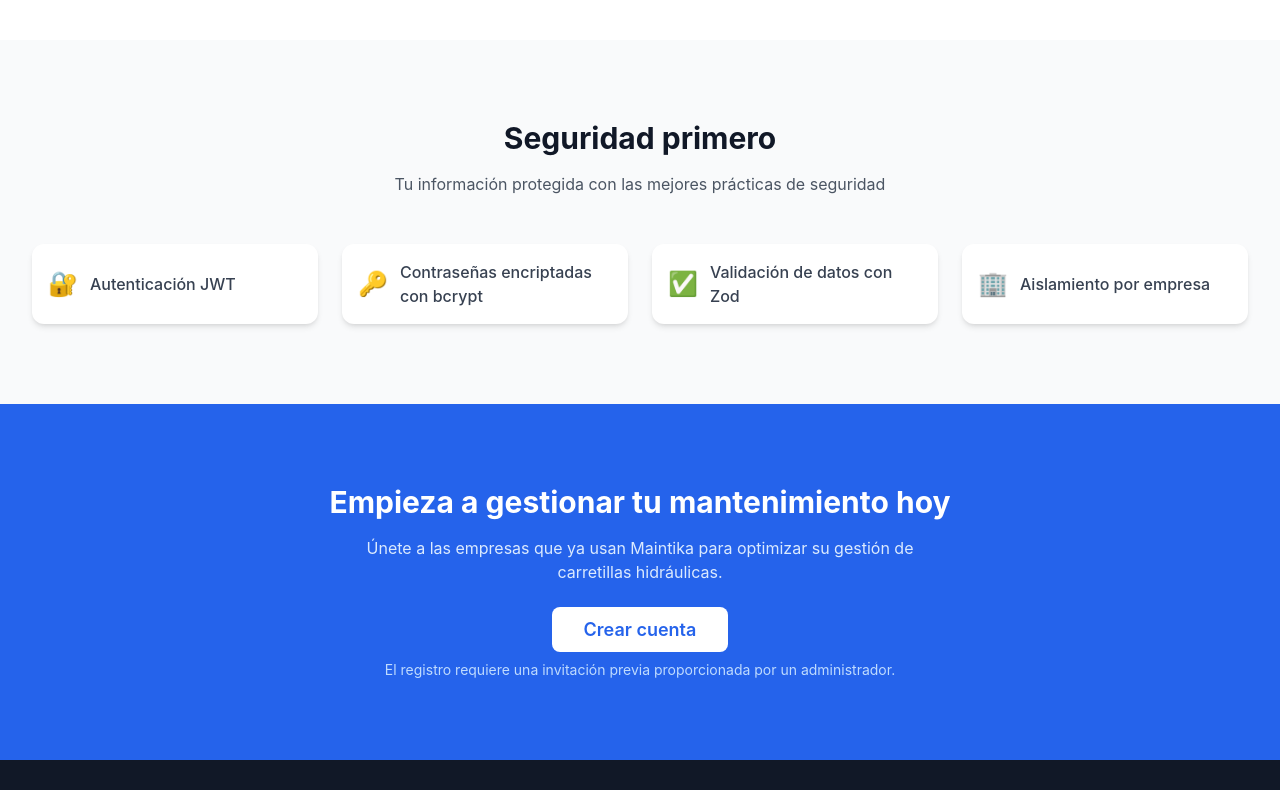
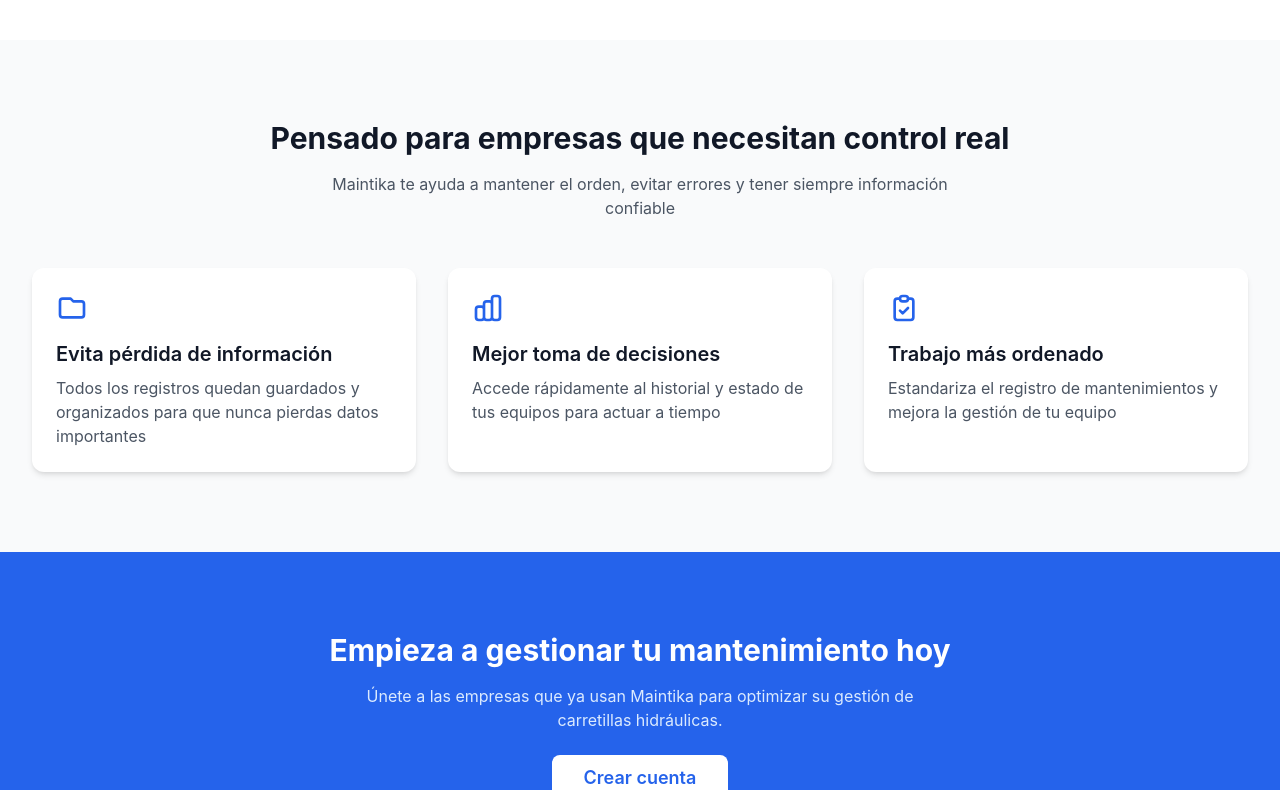
Before and after one commit to bryanquille/maintenance-app, a React (Vite) app in the folder client/: page / in a window 1280 px wide. Shown: the part 1780-2570 px from the top of the page. Built offline with nearby package versions, Linux system fonts and the light colour scheme; no server answers.

Commit message:
improve landing page header for mobile and change a section to add value

```diff
--- a/client/src/pages/LandingPage.tsx
+++ b/client/src/pages/LandingPage.tsx
@@ -47,7 +47,7 @@
       </svg>
     ),
     title: 'Seguridad Avanzada',
-    description: 'JWT, contraseñas encriptadas y validación de datos con Zod.',
+    description: 'Tu información protegida con acceso seguro y verificación de datos.',
   },
 ];
 
@@ -69,11 +69,34 @@
   },
 ];
 
-const securityItems = [
-  { icon: '🔐', text: 'Autenticación JWT' },
-  { icon: '🔑', text: 'Contraseñas encriptadas con bcrypt' },
-  { icon: '✅', text: 'Validación de datos con Zod' },
-  { icon: '🏢', text: 'Aislamiento por empresa' },
+const valueItems = [
+  {
+    icon: (
+      <svg className="w-8 h-8" fill="none" viewBox="0 0 24 24" stroke="currentColor">
+        <path strokeLinecap="round" strokeLinejoin="round" strokeWidth={2} d="M3 7v10a2 2 0 002 2h14a2 2 0 002-2V9a2 2 0 00-2-2h-6l-2-2H5a2 2 0 00-2 2z" />
+      </svg>
+    ),
+    title: 'Evita pérdida de información',
+    description: 'Todos los registros quedan guardados y organizados para que nunca pierdas datos importantes',
+  },
+  {
+    icon: (
+      <svg className="w-8 h-8" fill="none" viewBox="0 0 24 24" stroke="currentColor">
+        <path strokeLinecap="round" strokeLinejoin="round" strokeWidth={2} d="M9 19v-6a2 2 0 00-2-2H5a2 2 0 00-2 2v6a2 2 0 002 2h2a2 2 0 002-2zm0 0V9a2 2 0 012-2h2a2 2 0 012 2v10m-6 0a2 2 0 002 2h2a2 2 0 002-2m0 0V5a2 2 0 012-2h2a2 2 0 012 2v14a2 2 0 01-2 2h-2a2 2 0 01-2-2z" />
+      </svg>
+    ),
+    title: 'Mejor toma de decisiones',
+    description: 'Accede rápidamente al historial y estado de tus equipos para actuar a tiempo',
+  },
+  {
+    icon: (
+      <svg className="w-8 h-8" fill="none" viewBox="0 0 24 24" stroke="currentColor">
+        <path strokeLinecap="round" strokeLinejoin="round" strokeWidth={2} d="M9 5H7a2 2 0 00-2 2v12a2 2 0 002 2h10a2 2 0 002-2V7a2 2 0 00-2-2h-2M9 5a2 2 0 002 2h2a2 2 0 002-2M9 5a2 2 0 012-2h2a2 2 0 012 2m-6 9l2 2 4-4" />
+      </svg>
+    ),
+    title: 'Trabajo más ordenado',
+    description: 'Estandariza el registro de mantenimientos y mejora la gestión de tu equipo',
+  },
 ];
 
 export const LandingPage: React.FC = () => {
@@ -83,7 +106,7 @@
     <div className="min-h-screen bg-gray-50">
       {/* Header */}
       <header className="bg-white shadow-sm">
-        <div className="max-w-7xl mx-auto px-4 sm:px-6 lg:px-8">
+        <div className="max-w-7xl mx-auto px-2 sm:px-6 lg:px-8">
           <div className="flex justify-between items-center h-16">
             <Link to="/" className="flex items-center gap-2">
               <img src="/images/logo/maintika-logo.png" alt="Maintika" className="h-10 w-10 object-contain" />
@@ -94,16 +117,16 @@
                 <span className="text-black">ntika</span>
               </span>
             </Link>
-            <div className="flex items-center gap-4">
+            <div className="flex items-center gap-2 sm:gap-4">
               <Link
                 to="/login"
-                className="text-gray-600 hover:text-blue-600 font-medium transition-colors duration-200"
+                className="text-gray-600 hover:text-blue-600 text-sm sm:text-base font-medium transition-colors duration-200 whitespace-nowrap"
               >
                 Iniciar sesión
               </Link>
               <Link
                 to="/register"
-                className="bg-blue-600 hover:bg-blue-700 text-white px-4 py-2 rounded-lg font-medium transition-colors duration-200"
+                className="bg-blue-600 hover:bg-blue-700 text-white text-sm sm:text-base px-3 sm:px-4 py-1.5 sm:py-2 rounded-lg font-medium transition-colors duration-200"
               >
                 Registrarse
               </Link>
@@ -130,8 +153,8 @@
             Sistema de mantenimiento de carretillas hidráulicas
           </p>
           <p className="text-lg text-gray-500 mb-8 max-w-2xl mx-auto">
-            Gestiona carretillas, mantenimientos y empresas en una sola plataforma.
-           _control total con seguridad avanzada.
+Gestiona carretillas, mantenimientos y empresas en una sola plataforma.
+            Control total con seguridad avanzada.
           </p>
           <div className="flex justify-center gap-4">
             <Link
@@ -200,23 +223,24 @@
         </div>
       </section>
 
-      {/* Security Section */}
+      {/* Value Section */}
       <section className="py-20 bg-gray-50">
         <div className="max-w-7xl mx-auto px-4 sm:px-6 lg:px-8">
           <h2 className="text-3xl font-bold text-center text-gray-900 mb-4">
-            Seguridad primero
+            Pensado para empresas que necesitan control real
           </h2>
           <p className="text-center text-gray-600 mb-12 max-w-2xl mx-auto">
-            Tu información protegida con las mejores prácticas de seguridad
+            Maintika te ayuda a mantener el orden, evitar errores y tener siempre información confiable
           </p>
-          <div className="grid grid-cols-2 md:grid-cols-4 gap-6">
-            {securityItems.map((item, index) => (
+          <div className="grid grid-cols-1 md:grid-cols-3 gap-8">
+            {valueItems.map((item, index) => (
               <div
                 key={index}
-                className="bg-white p-4 rounded-xl shadow-md hover:shadow-lg hover:-translate-y-1 transition-all duration-200 flex items-center gap-3"
+                className="bg-white p-6 rounded-xl shadow-md hover:shadow-lg hover:-translate-y-1 transition-all duration-200"
               >
-                <span className="text-2xl">{item.icon}</span>
-                <span className="text-gray-700 font-medium">{item.text}</span>
+                <div className="text-blue-600 mb-4">{item.icon}</div>
+                <h3 className="text-xl font-semibold text-gray-900 mb-2">{item.title}</h3>
+                <p className="text-gray-600">{item.description}</p>
               </div>
             ))}
           </div>
```
